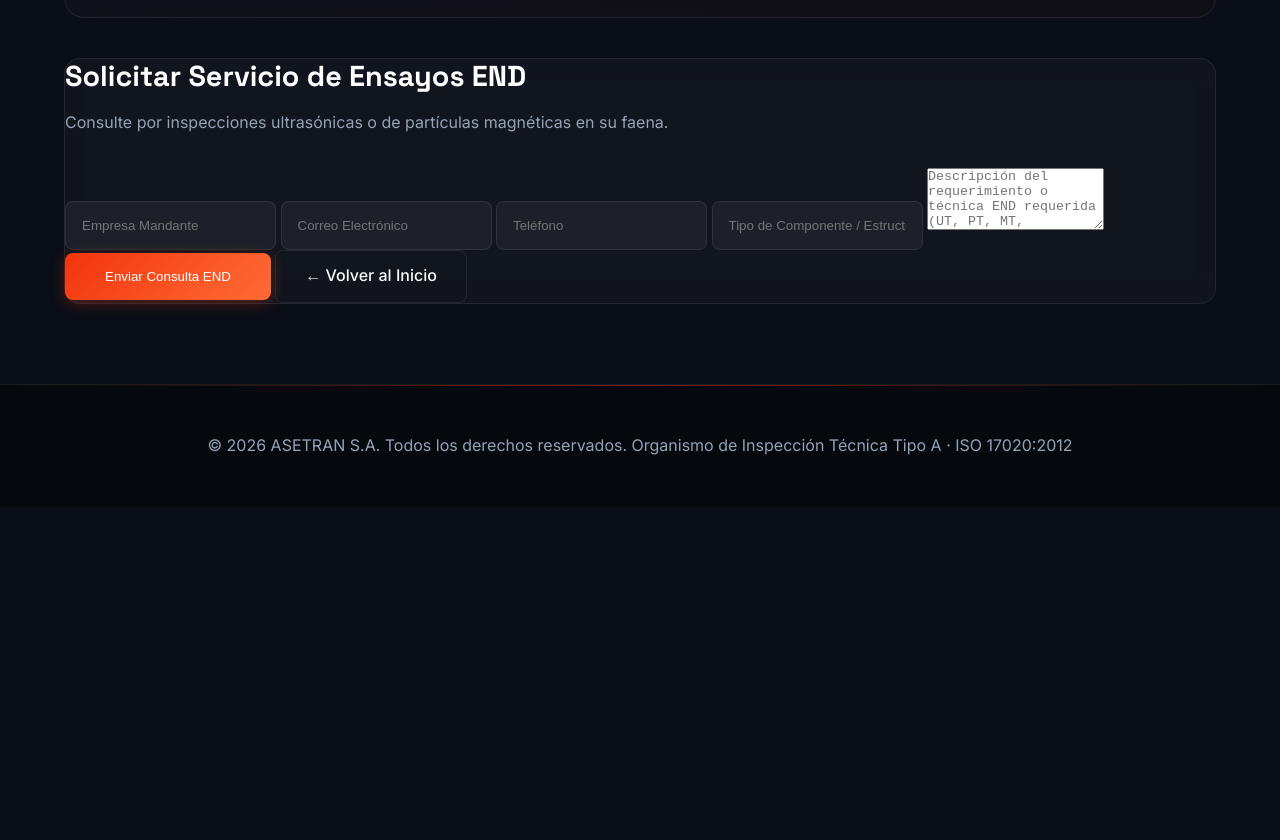
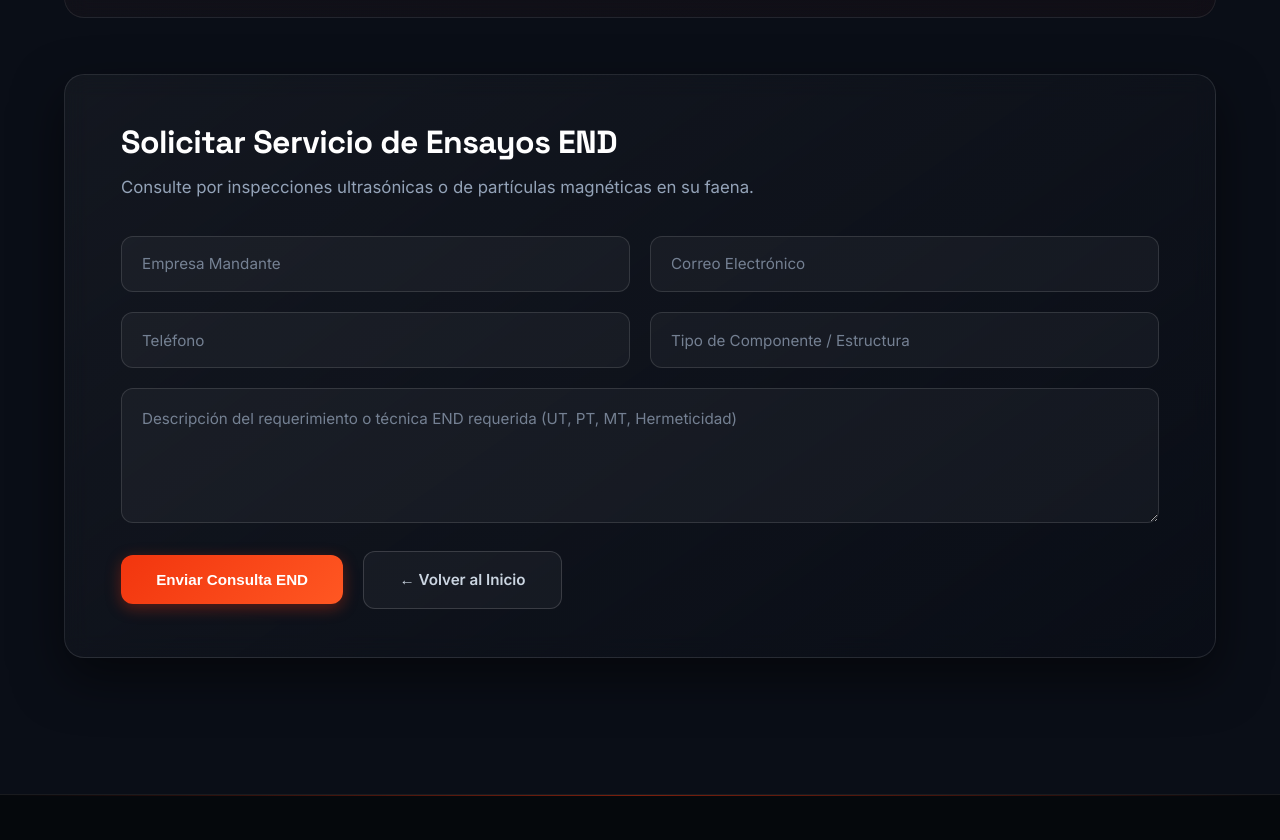
Before and after one commit to cafrasa88/asetran-website, a website: page servicio-end.html in a window 1280 px wide. Shown: the part 2268-3108 px from the top of the page. Before the commit the page ends 2774 px from the top, so only its background shows below. Drawn offline with Linux system fonts and the light colour scheme.

Commit message:
fix(form): rediseño estetico y simetrico en capsula de formulario de requerimientos en grilla 2x2 para todas las paginas

```diff
--- a/css/styles.css
+++ b/css/styles.css
@@ -2977,3 +2977,170 @@ html, body {
     font-size: 1.05rem !important;
   }
 }
+
+/* ==========================================================================
+   Master Service Inquiry Form Capsule (#solicitar / .solicitar-box)
+   ========================================================================== */
+.solicitar-box,
+#solicitar {
+  position: relative;
+  background: linear-gradient(145deg, rgba(255, 255, 255, 0.04) 0%, rgba(10, 14, 23, 0.96) 100%) !important;
+  border: 1px solid rgba(255, 255, 255, 0.1) !important;
+  border-radius: 1.25rem !important;
+  padding: 3rem 3.5rem !important;
+  margin-top: 3.5rem !important;
+  margin-bottom: 3.5rem !important;
+  box-shadow: 0 20px 50px rgba(0, 0, 0, 0.5) !important;
+  box-sizing: border-box !important;
+  width: 100% !important;
+  clear: both !important;
+}
+
+.solicitar-box h3,
+#solicitar h3 {
+  font-family: var(--font-heading) !important;
+  font-size: clamp(1.6rem, 2.5vw, 2.2rem) !important;
+  font-weight: 700 !important;
+  color: #fff !important;
+  margin: 0 0 0.75rem 0 !important;
+  letter-spacing: -0.5px !important;
+}
+
+.solicitar-box p,
+#solicitar p {
+  font-size: 1.05rem !important;
+  color: var(--color-text-muted) !important;
+  line-height: 1.6 !important;
+  margin: 0 0 2.2rem 0 !important;
+  max-width: 800px !important;
+}
+
+.service-inquiry-form {
+  display: grid !important;
+  grid-template-columns: repeat(2, 1fr) !important;
+  gap: 1.25rem !important;
+  width: 100% !important;
+  box-sizing: border-box !important;
+}
+
+.service-inquiry-form input,
+.service-inquiry-form select {
+  width: 100% !important;
+  padding: 1.1rem 1.25rem !important;
+  border-radius: 0.75rem !important;
+  background: rgba(255, 255, 255, 0.04) !important;
+  border: 1px solid rgba(255, 255, 255, 0.12) !important;
+  color: #fff !important;
+  font-family: var(--font-body) !important;
+  font-size: 0.95rem !important;
+  box-sizing: border-box !important;
+  transition: all 0.25s ease !important;
+  outline: none !important;
+}
+
+.service-inquiry-form input:focus,
+.service-inquiry-form select:focus,
+.service-inquiry-form textarea:focus,
+.form-textarea:focus {
+  border-color: var(--color-primary) !important;
+  background: rgba(255, 255, 255, 0.07) !important;
+  box-shadow: 0 0 0 3px rgba(242, 53, 14, 0.22) !important;
+}
+
+.service-inquiry-form input::placeholder,
+.service-inquiry-form textarea::placeholder,
+.form-textarea::placeholder {
+  color: rgba(148, 163, 184, 0.75) !important;
+  font-family: var(--font-body) !important;
+}
+
+.service-inquiry-form textarea,
+.form-textarea {
+  grid-column: 1 / -1 !important;
+  width: 100% !important;
+  padding: 1.1rem 1.25rem !important;
+  border-radius: 0.75rem !important;
+  background: rgba(255, 255, 255, 0.04) !important;
+  border: 1px solid rgba(255, 255, 255, 0.12) !important;
+  color: #fff !important;
+  font-family: var(--font-body) !important;
+  font-size: 0.95rem !important;
+  box-sizing: border-box !important;
+  resize: vertical !important;
+  min-height: 120px !important;
+  line-height: 1.6 !important;
+  outline: none !important;
+  transition: all 0.25s ease !important;
+}
+
+.form-actions-wrapper {
+  grid-column: 1 / -1 !important;
+  display: flex !important;
+  flex-direction: row !important;
+  align-items: center !important;
+  gap: 1.25rem !important;
+  margin-top: 0.5rem !important;
+  width: 100% !important;
+}
+
+.form-actions-wrapper .btn {
+  padding: 1rem 2.2rem !important;
+  border-radius: 0.75rem !important;
+  font-weight: 600 !important;
+  font-size: 0.95rem !important;
+  text-decoration: none !important;
+  display: inline-flex !important;
+  align-items: center !important;
+  justify-content: center !important;
+  transition: all 0.25s ease !important;
+  cursor: pointer !important;
+  margin: 0 !important;
+}
+
+.form-actions-wrapper .btn-primary {
+  background: linear-gradient(135deg, var(--color-primary) 0%, #ff5722 100%) !important;
+  border: none !important;
+  color: #fff !important;
+  box-shadow: 0 4px 15px rgba(242, 53, 14, 0.35) !important;
+}
+
+.form-actions-wrapper .btn-primary:hover {
+  transform: translateY(-2px) !important;
+  box-shadow: 0 6px 20px rgba(242, 53, 14, 0.5) !important;
+}
+
+.form-actions-wrapper .btn-outline {
+  background: rgba(255, 255, 255, 0.04) !important;
+  border: 1px solid rgba(255, 255, 255, 0.15) !important;
+  color: #cbd5e1 !important;
+}
+
+.form-actions-wrapper .btn-outline:hover {
+  background: rgba(255, 255, 255, 0.08) !important;
+  color: #fff !important;
+  border-color: rgba(255, 255, 255, 0.3) !important;
+}
+
+@media (max-width: 768px) {
+  .solicitar-box,
+  #solicitar {
+    padding: 1.75rem 1.25rem !important;
+    margin-top: 2rem !important;
+    margin-bottom: 2rem !important;
+    border-radius: 1rem !important;
+  }
+
+  .service-inquiry-form {
+    grid-template-columns: 1fr !important;
+    gap: 0.85rem !important;
+  }
+
+  .form-actions-wrapper {
+    flex-direction: column !important;
+    gap: 0.75rem !important;
+  }
+
+  .form-actions-wrapper .btn {
+    width: 100% !important;
+  }
+}
--- a/servicio-end.html
+++ b/servicio-end.html
@@ -8,7 +8,7 @@
     <link rel="preconnect" href="https://fonts.googleapis.com">
     <link rel="preconnect" href="https://fonts.gstatic.com" crossorigin>
     <link href="https://fonts.googleapis.com/css2?family=Inter:wght@400;500;600;700&family=Space+Grotesk:wght@700&display=swap" rel="stylesheet">
-    <link rel="stylesheet" href="css/styles.css?v=20260801_v12000">
+    <link rel="stylesheet" href="css/styles.css?v=20260924_v30000">
 
 
 
```
Also changed, not shown: index.html (+1 -1 lines), servicio-conductores.html (+1 -1 lines), servicio-escoltas.html (+1 -1 lines), servicio-estudios-viales.html (+1 -1 lines), servicio-flotas.html (+1 -1 lines), servicio-ito-mop.html (+1 -1 lines), servicio-peritajes.html (+1 -1 lines), servicio-quinta-rueda.html (+1 -1 lines), servicio-senalizacion.html (+1 -1 lines), servicio-talleres.html (+1 -1 lines).
